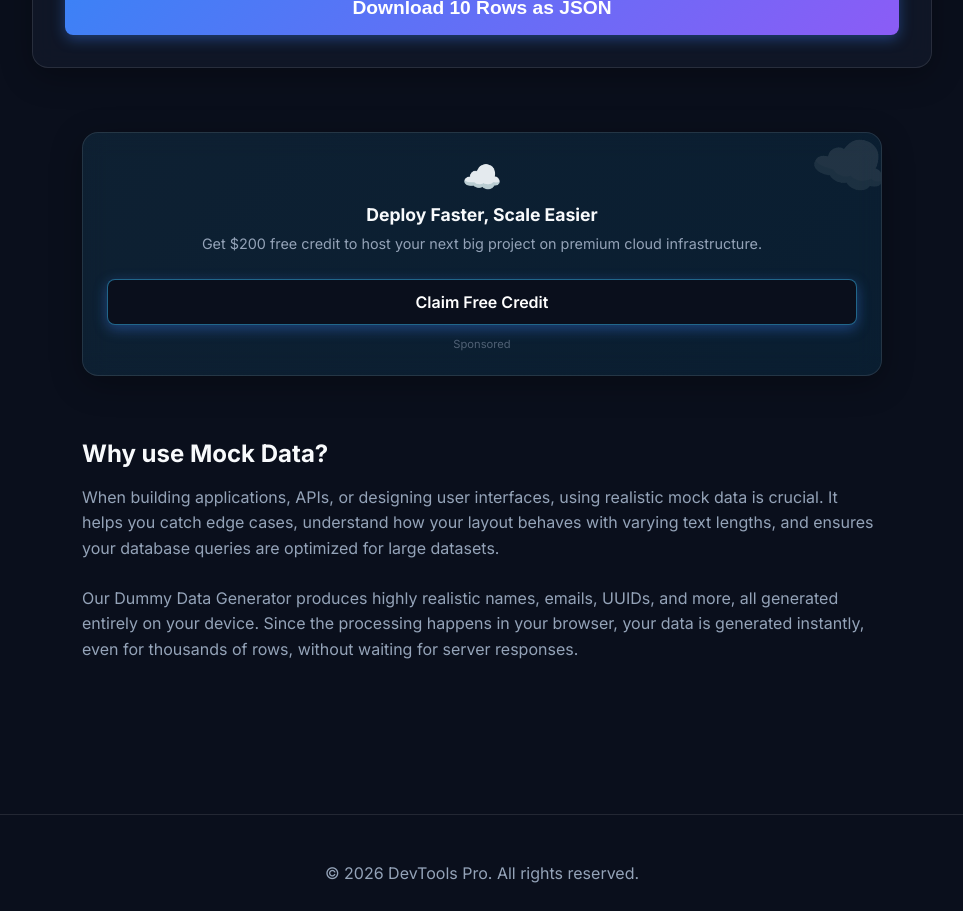
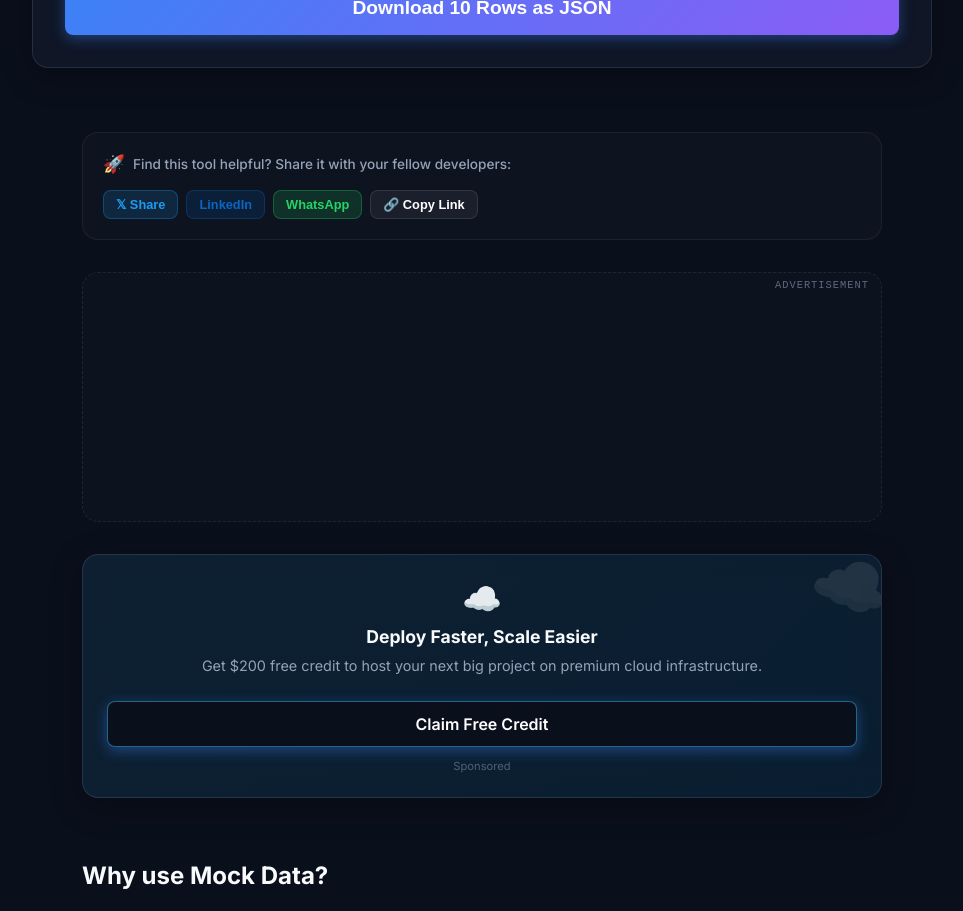
Before and after one commit to samierdogan82-glitch/devtools-pro, a Next.js app: page /tools/dummy-data in a window 1280 px wide. Shown: the part 940-1851 px from the top of the page, without its empty margins (158-1121 px from the left). Built offline with nearby package versions, Linux system fonts and the light colour scheme.

Commit message:
feat: Add Social Viral Share Bar and Google Ad Placements

```diff
--- a/src/app/tools/dummy-data/page.tsx
+++ b/src/app/tools/dummy-data/page.tsx
@@ -1,7 +1,7 @@
-"use client";
-
 import { useState } from "react";
 import SmartBanner from "@/components/SmartBanner";
+import { SocialShareBar } from "@/components/SocialShareBar";
+import { AdPlacement } from "@/components/AdPlacement";
 
 const firstNames = ["James", "Mary", "John", "Patricia", "Robert", "Jennifer", "Michael", "Linda", "William", "Elizabeth", "David", "Barbara", "Richard", "Susan", "Joseph", "Jessica", "Thomas", "Sarah", "Charles", "Karen"];
 const lastNames = ["Smith", "Johnson", "Williams", "Brown", "Jones", "Garcia", "Miller", "Davis", "Rodriguez", "Martinez", "Hernandez", "Lopez", "Gonzalez", "Wilson", "Anderson", "Thomas", "Taylor", "Moore", "Jackson", "Martin"];
@@ -260,6 +260,11 @@ export default function DummyDataPage() {
         </div>
       </div>
 
+      <div style={{ maxWidth: '800px', margin: '0 auto 2rem auto' }}>
+        <SocialShareBar toolName="Free Mock & Dummy Data Generator" />
+        <AdPlacement slot="9876543210" format="auto" />
+      </div>
+
       <div style={{ maxWidth: '800px', margin: '0 auto 4rem auto' }}>
         <SmartBanner type="developer" />
       </div>
--- /dev/null
+++ b/src/components/AdPlacement.tsx
@@ -0,0 +1,56 @@
+'use client';
+
+import React from 'react';
+
+interface AdPlacementProps {
+  slot?: string;
+  format?: 'auto' | 'rectangle' | 'horizontal';
+  className?: string;
+}
+
+export const AdPlacement: React.FC<AdPlacementProps> = ({
+  slot = "1234567890",
+  format = "auto",
+  className = ""
+}) => {
+  return (
+    <div className={`ad-container ${className}`} style={{
+      margin: '2rem auto',
+      padding: '1rem',
+      borderRadius: '16px',
+      background: 'rgba(255, 255, 255, 0.015)',
+      border: '1px dashed rgba(255, 255, 255, 0.08)',
+      textAlign: 'center',
+      minHeight: format === 'horizontal' ? '90px' : '250px',
+      display: 'flex',
+      flexDirection: 'column',
+      alignItems: 'center',
+      justifyContent: 'center',
+      position: 'relative',
+      overflow: 'hidden'
+    }}>
+      <span style={{
+        position: 'absolute',
+        top: '6px',
+        right: '12px',
+        fontSize: '0.65rem',
+        color: 'var(--text-secondary)',
+        fontFamily: 'monospace',
+        textTransform: 'uppercase',
+        letterSpacing: '1px',
+        opacity: 0.6
+      }}>
+        Advertisement
+      </span>
+
+      {/* Google AdSense Responsive Unit */}
+      <ins className="adsbygoogle"
+        style={{ display: 'block', width: '100%' }}
+        data-ad-client="ca-pub-7959811775752406"
+        data-ad-slot={slot}
+        data-ad-format={format}
+        data-full-width-responsive="true"
+      />
+    </div>
+  );
+};
--- /dev/null
+++ b/src/components/SocialShareBar.tsx
@@ -0,0 +1,136 @@
+'use client';
+
+import React, { useState } from 'react';
+
+interface SocialShareBarProps {
+  toolName: string;
+  toolUrl?: string;
+}
+
+export const SocialShareBar: React.FC<SocialShareBarProps> = ({ toolName, toolUrl }) => {
+  const [copied, setCopied] = useState(false);
+  const currentUrl = typeof window !== 'undefined' ? window.location.href : toolUrl || 'https://devtools-pro.vercel.app';
+
+  const shareText = `Check out this free ${toolName} on DevTools Pro! Super fast and 100% private:`;
+
+  const handleCopyLink = () => {
+    if (navigator.clipboard) {
+      navigator.clipboard.writeText(currentUrl);
+      setCopied(true);
+      setTimeout(() => setCopied(false), 2000);
+    }
+  };
+
+  const shareToTwitter = () => {
+    const url = `https://twitter.com/intent/tweet?text=${encodeURIComponent(shareText)}&url=${encodeURIComponent(currentUrl)}&hashtags=webdev,devtools,productivity`;
+    window.open(url, '_blank', 'width=600,height=400');
+  };
+
+  const shareToLinkedIn = () => {
+    const url = `https://www.linkedin.com/sharing/share-offsite/?url=${encodeURIComponent(currentUrl)}`;
+    window.open(url, '_blank', 'width=600,height=500');
+  };
+
+  const shareToWhatsApp = () => {
+    const url = `https://api.whatsapp.com/send?text=${encodeURIComponent(`${shareText} ${currentUrl}`)}`;
+    window.open(url, '_blank');
+  };
+
+  return (
+    <div style={{
+      margin: '2rem 0',
+      padding: '1.25rem',
+      borderRadius: '16px',
+      background: 'rgba(255, 255, 255, 0.02)',
+      border: '1px solid rgba(255, 255, 255, 0.06)',
+      display: 'flex',
+      flexWrap: 'wrap',
+      alignItems: 'center',
+      justifyContent: 'space-between',
+      gap: '1rem'
+    }}>
+      <div style={{ display: 'flex', alignItems: 'center', gap: '8px' }}>
+        <span style={{ fontSize: '1.1rem' }}>🚀</span>
+        <span style={{ fontSize: '0.85rem', color: 'var(--text-secondary)', fontWeight: 500 }}>
+          Find this tool helpful? Share it with your fellow developers:
+        </span>
+      </div>
+
+      <div style={{ display: 'flex', gap: '8px', flexWrap: 'wrap' }}>
+        <button
+          onClick={shareToTwitter}
+          style={{
+            background: 'rgba(29, 155, 240, 0.15)',
+            border: '1px solid rgba(29, 155, 240, 0.3)',
+            color: '#1d9bf0',
+            padding: '6px 12px',
+            borderRadius: '8px',
+            fontSize: '0.8rem',
+            fontWeight: 600,
+            cursor: 'pointer',
+            display: 'flex',
+            alignItems: 'center',
+            gap: '4px'
+          }}
+        >
+          𝕏 Share
+        </button>
+
+        <button
+          onClick={shareToLinkedIn}
+          style={{
+            background: 'rgba(10, 102, 194, 0.15)',
+            border: '1px solid rgba(10, 102, 194, 0.3)',
+            color: '#0a66c2',
+            padding: '6px 12px',
+            borderRadius: '8px',
+            fontSize: '0.8rem',
+            fontWeight: 600,
+            cursor: 'pointer',
+            display: 'flex',
+            alignItems: 'center',
+            gap: '4px'
+          }}
+        >
+          LinkedIn
+        </button>
+
+        <button
+          onClick={shareToWhatsApp}
+          style={{
+            background: 'rgba(37, 211, 102, 0.15)',
+            border: '1px solid rgba(37, 211, 102, 0.3)',
+            color: '#25d366',
+            padding: '6px 12px',
+            borderRadius: '8px',
+            fontSize: '0.8rem',
+            fontWeight: 600,
+            cursor: 'pointer',
+            display: 'flex',
+            alignItems: 'center',
+            gap: '4px'
+          }}
+        >
+          WhatsApp
+        </button>
+
+        <button
+          onClick={handleCopyLink}
+          style={{
+            background: copied ? 'rgba(16, 185, 129, 0.2)' : 'rgba(255, 255, 255, 0.05)',
+            border: `1px solid ${copied ? '#10b981' : 'rgba(255, 255, 255, 0.1)'}`,
+            color: copied ? '#10b981' : '#fff',
+            padding: '6px 12px',
+            borderRadius: '8px',
+            fontSize: '0.8rem',
+            fontWeight: 600,
+            cursor: 'pointer',
+            transition: 'all 0.2s ease'
+          }}
+        >
+          {copied ? '✓ Copied!' : '🔗 Copy Link'}
+        </button>
+      </div>
+    </div>
+  );
+};
```
